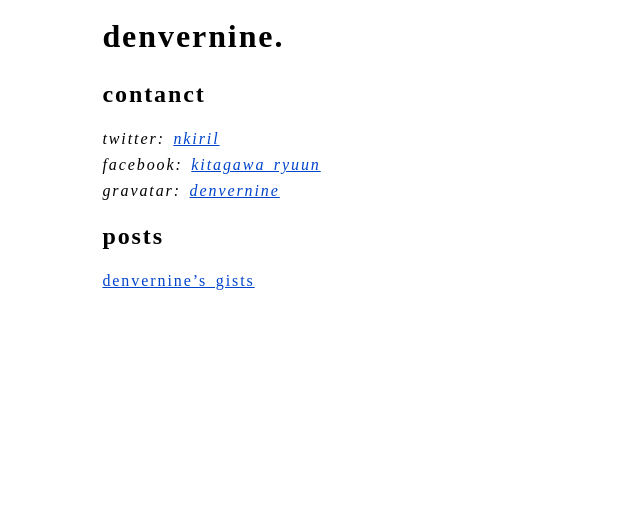
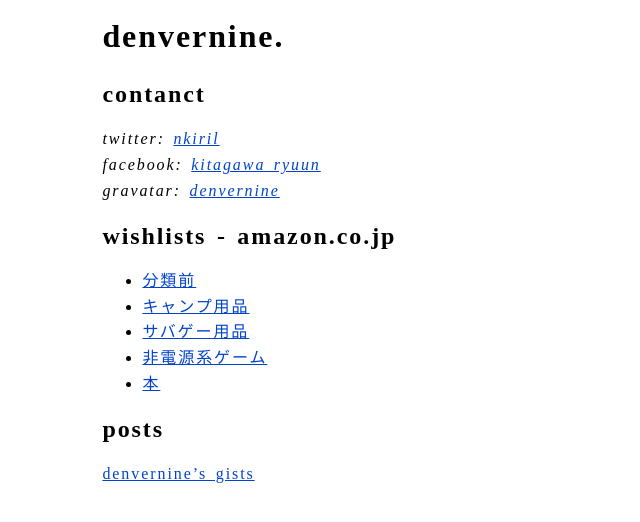
Before and after one commit to denvernine/denvernine.github.io, a Jekyll site: the page built from index.html, in a window 1280 px wide. Shown: the top 522 px of the page, without its empty margins (0-640 px from the left). Built offline with Jekyll 4.4.1, drawn with Linux system fonts in a browser that asks for light colours.

Commit message:
add wishlist

```diff
--- /dev/null
+++ b/_data/wishlists.yml
@@ -0,0 +1,10 @@
+- name: 分類前
+  url: https://www.amazon.co.jp/hz/wishlist/ls/FK02V4TR74LU?filter=unpurchased&sort=priority&viewType=list
+- name: キャンプ用品
+  url: https://www.amazon.co.jp/hz/wishlist/ls/1WMKZOICOQO89?filter=unpurchased&sort=price-asc&viewType=list
+- name: サバゲー用品
+  url: https://www.amazon.co.jp/hz/wishlist/ls/3QF0SONV61AW4?filter=unpurchased&sort=price-asc&viewType=list
+- name: 非電源系ゲーム
+  url: https://www.amazon.co.jp/hz/wishlist/ls/1D5QOEGGEFRQG?filter=unpurchased&sort=price-asc&viewType=list
+- name: 本
+  url: https://www.amazon.co.jp/hz/wishlist/ls/S9OX9PC7AXES?filter=unpurchased&sort=price-asc&viewType=list
--- a/index.html
+++ b/index.html
@@ -8,5 +8,11 @@ title: index
     {{ account.service }}: <a href="{{ account.url }}">{{ account.username }}</a>{% unless forloop.last %}<br>{% endunless %}
   {% endfor %}
 </address>
+<h2>wishlists - amazon.co.jp</h2>
+<ul>
+  {% for list in site.data.wishlists %}
+    <li><a href="{{ list.url }}">{{ list.name }}</a>
+  {% endfor %}
+</ul>
 <h2>posts</h2>
 <a href="https://gist.github.com/denvernine">denvernine’s gists</a>
```
